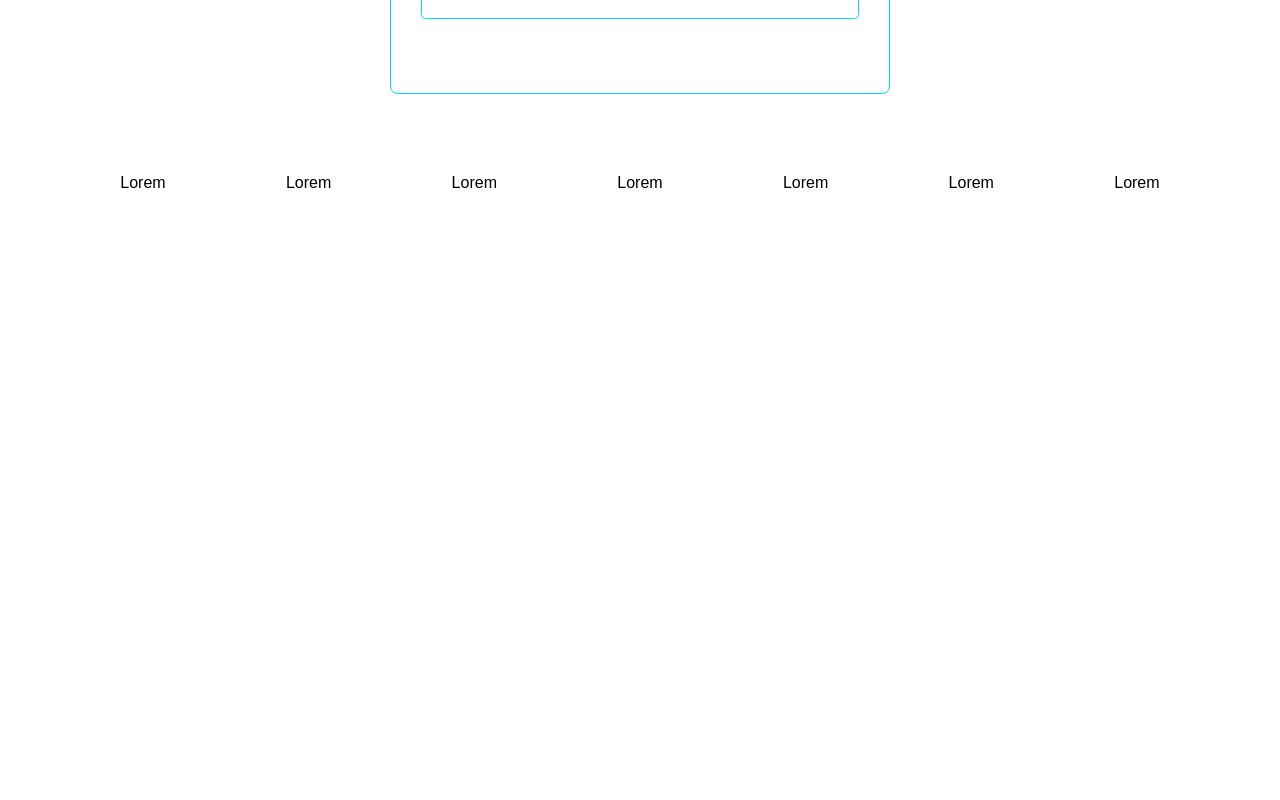
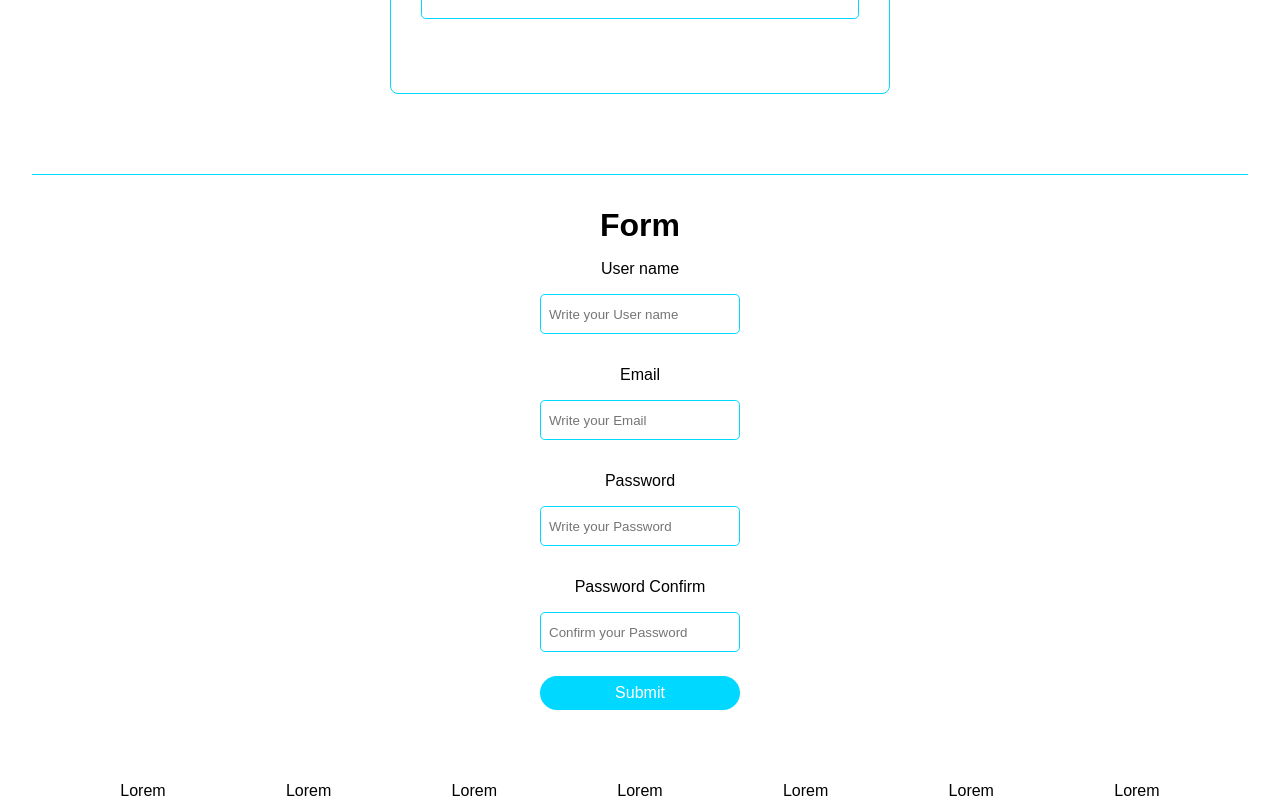
Before and after one commit to Nicolettastr/Babel-Ejercicios, a React (Vite) app: page / in a window 1280 px wide. Shown: the part 4913-5713 px from the top of the page. Before the commit the page ends 5105 px from the top, so only its background shows below. Built offline with nearby package versions, Linux system fonts and the light colour scheme.

Commit message:
adding form excersice

```diff
--- a/src/App.jsx
+++ b/src/App.jsx
@@ -22,6 +22,7 @@ import Ejercicio9 from './Ejercicios/Ejercicio9'
 import Title from './components/Title'
 import Loader from './Ejercicios/Loader'
 import { useState } from 'react'
+import Formulario from './Ejercicios/Formulario'
 
 function App() {
 
@@ -79,6 +80,10 @@ function App() {
           <ListaDinámica/>
           <Ejercicio9/>
         </Div>
+        <Div>
+          <Title title={'Form'} />
+          <Formulario/>
+        </Div>
         <Footer/>
           </>
         }
--- a/src/Ejercicios/Formulario.jsx
+++ b/src/Ejercicios/Formulario.jsx
@@ -1,11 +1,91 @@
-import React from 'react'
+import React, { useState } from 'react'
+import Input from '../components/Input'
+import Button from '../components/Button'
 
 // Definir un formulario de registro de usuarios que contenga varias entradas: Nombre de usuario, correo electrónico, contraseña y confirmación de confirmación de contraseña.
 
 const Formulario = () => {
-  return
-  (
-    <div>Formulario</div>
+
+  const [userName, setUserName] = useState('')
+  const [email, setEmail] = useState('')
+  const [password, setPassword] = useState('')
+  const [passwordConfirm, setPasswordConfirm] = useState('')
+  const [validForm, setValidForm] = useState(false)
+
+
+  const handleUserName = (event) => {
+    setUserName(event.target.value)
+  }
+
+  const handleEmail = (event) => {
+    setEmail(event.target.value)
+  }
+
+  const handlePassword = (event) => {
+    setPassword(event.target.value)
+  }
+
+  const handlePasswordConfirm = (event) => {
+    setPasswordConfirm(event.target.value)
+  }
+
+  const handleFormValidation = (event) => {
+    event.preventDefault()
+
+    try{
+      if(password === passwordConfirm) {
+        console.log(true)
+      } else {
+        alert('Something went wrong')
+      }
+    }catch(error) {
+      console.error('Something went wrong')
+    }
+
+  }
+
+  return (
+    <div className='d-flex'>
+      <form className='d-flex' action="">
+        <Input
+          type={'text'}
+          inputName={'user name'}
+          placeholder={'Write your User name'}
+          value={userName}
+          onChange={handleUserName}
+          label={'User name'}
+          url={'#'}/>
+          <Input
+          type={'email'}
+          inputName={'email'}
+          placeholder={'Write your Email'}
+          value={email}
+          onChange={handleEmail}
+          label={'Email'}
+          url={'#'}/>
+          <Input
+          type={'password'}
+          inputName={'password'}
+          placeholder={'Write your Password'}
+          value={password}
+          onChange={handlePassword}
+          label={'Password'}
+          url={'#'}/>
+          <Input
+          type={'password'}
+          inputName={'passwordConfirm'}
+          placeholder={'Confirm your Password'}
+          value={passwordConfirm}
+          onChange={handlePasswordConfirm}
+          label={'Password Confirm'}
+          url={'#'}/>
+      </form>
+      <Button
+        type={'submit'}
+        onclick={handleFormValidation}
+        className={'principal'}
+        buttonName={'Submit'}/>
+    </div>
   )
 }
 
--- a/src/components/Button.jsx
+++ b/src/components/Button.jsx
@@ -5,10 +5,11 @@ const Button = ({
   buttonName,
   onclick,
   className,
-  type
+  type,
+  buttonType
 }) => {
   return (
-    <button className={`generalButton ${className} ${type}`} onClick={onclick}>
+    <button className={`generalButton ${className} ${type}`} type={buttonType} onClick={onclick}>
         {buttonName}
     </button>
   )
--- /dev/null
+++ b/src/components/Input.jsx
@@ -0,0 +1,22 @@
+import React from 'react'
+import '../styles/input.css'
+
+const Input = ({
+    type,
+    inputName,
+    placeholder,
+    value,
+    onChange,
+    label,
+    url,
+    className
+}) => {
+  return (
+    <>
+        <label className='inputLabel' htmlFor={url}>{label}</label>
+        <input className={`generalInput ${className}`} type={type} name={inputName} placeholder={placeholder} value={value} onChange={onChange} required/>
+    </>
+  )
+}
+
+export default Input
--- /dev/null
+++ b/src/styles/input.css
@@ -0,0 +1,12 @@
+.generalInput {
+    width: 200px;
+    height: 40px;
+    padding: 0.5rem;
+    margin: 1rem;
+    border: 1px solid var(--lightBlue);
+    border-radius: 0.3rem;
+}
+
+.inputLabel {
+    margin-top: 1rem;
+}
```
